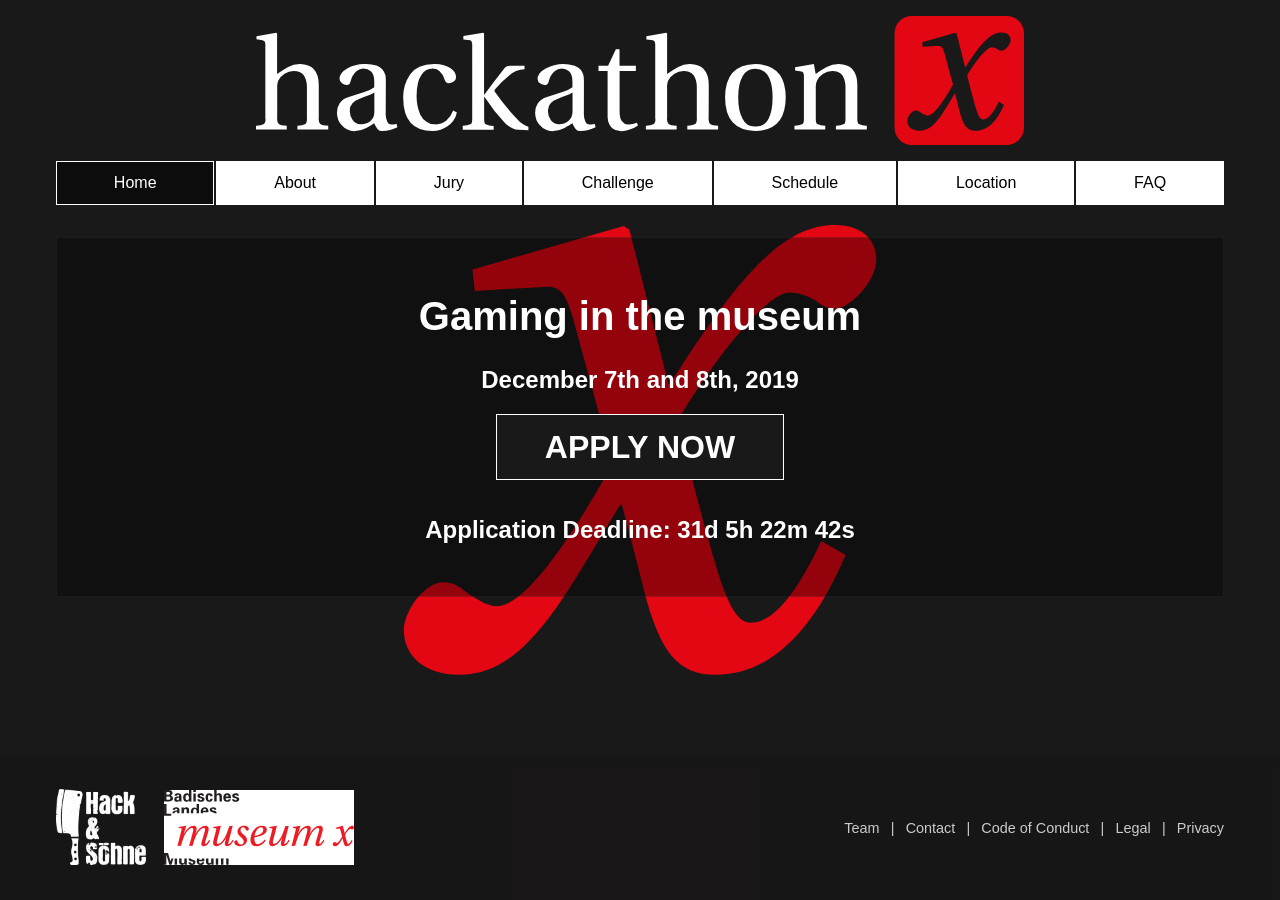
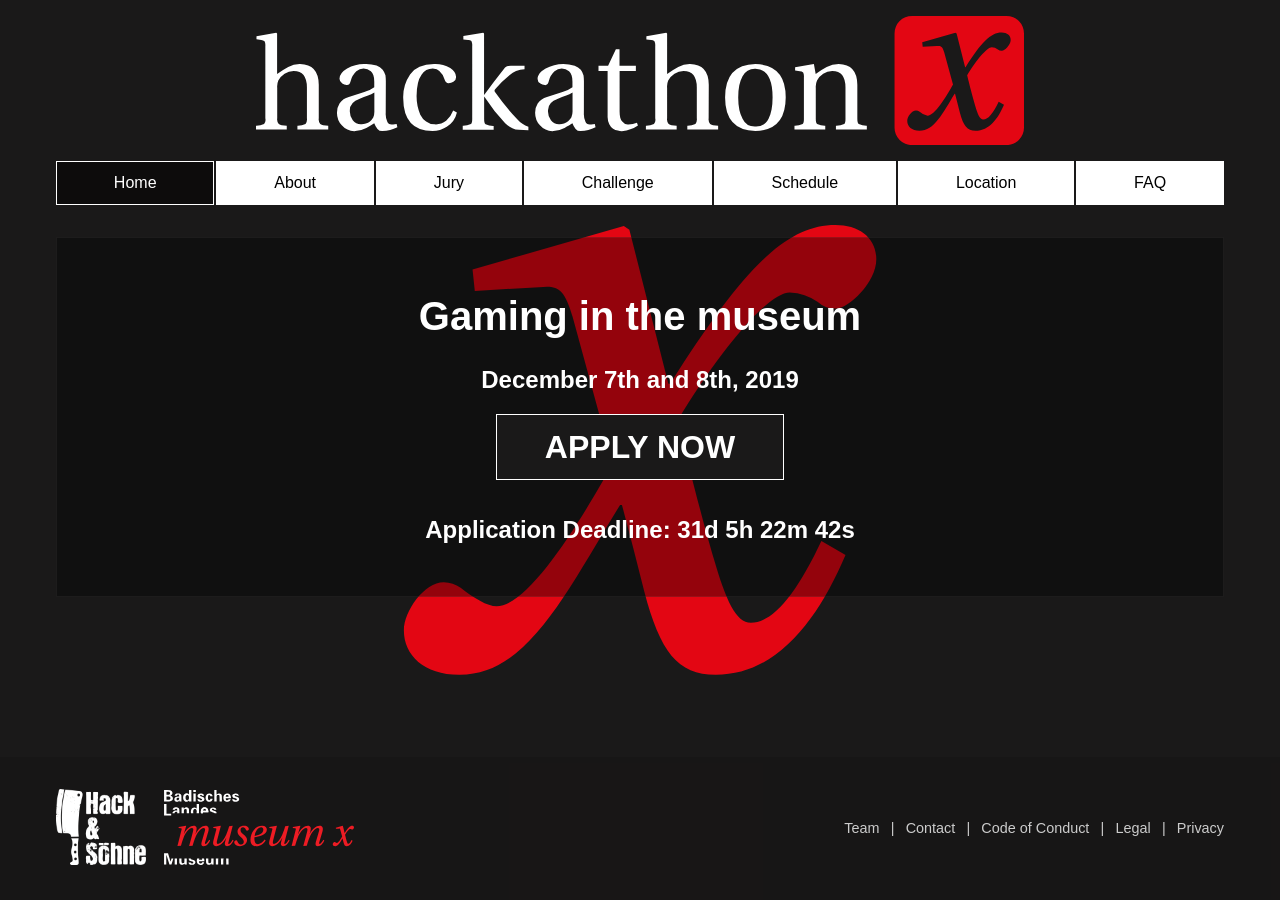
Before and after one commit to hackundsoehne/hackathonx-website, a Jekyll site: the page built from index.html, in a window 1280 px wide. Built offline with Jekyll 4.4.1, drawn with Linux system fonts in a browser that asks for light colours.

Commit message:
Update BLM logo

```diff
--- a/_includes/footer.html
+++ b/_includes/footer.html
@@ -5,7 +5,7 @@
 				<img src="/assets/images/hs_logo_white.png" alt="Hack und Soehne Logo" style="max-width: 90px;">
 			</a>
             <a target="_blank" rel="noopener" href="https://www.landesmuseum.de/creative/museum-x">
-				<img src="/assets/images/logos/blm_museumx.svg" alt="Badisches Landesmuseum Logo" style="margin: 0 1em; background-color:white; max-width:190px">
+				<img src="/assets/images/logos/blm_museumx.svg" alt="Badisches Landesmuseum Logo" style="margin: 0 1em; max-width:190px">
 			</a>
 		</div>
 		<nav class="footer-links">
```
Also changed, not shown: assets/images/logos/blm_museumx.svg.
